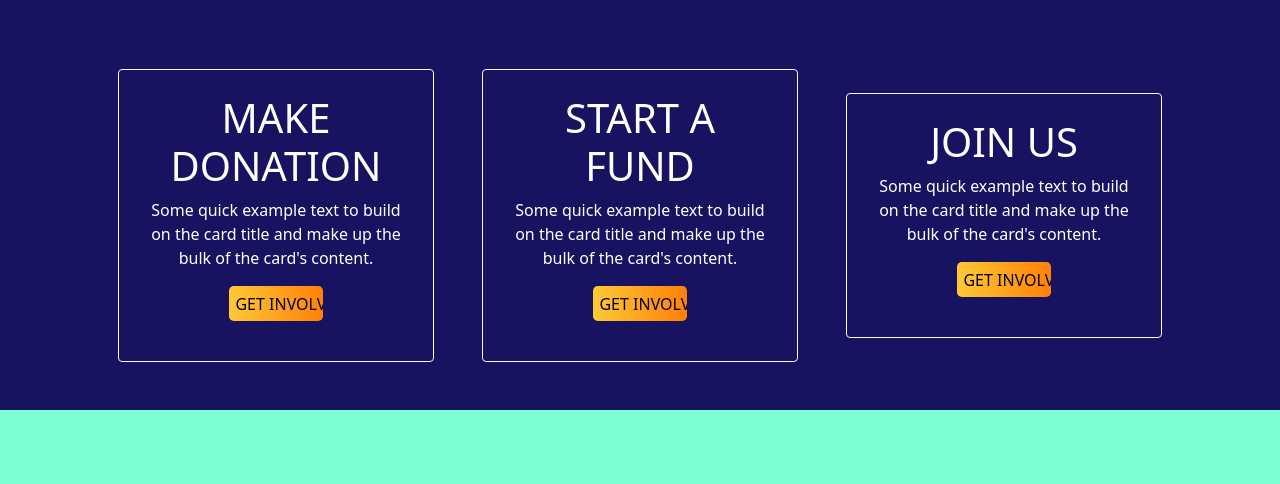
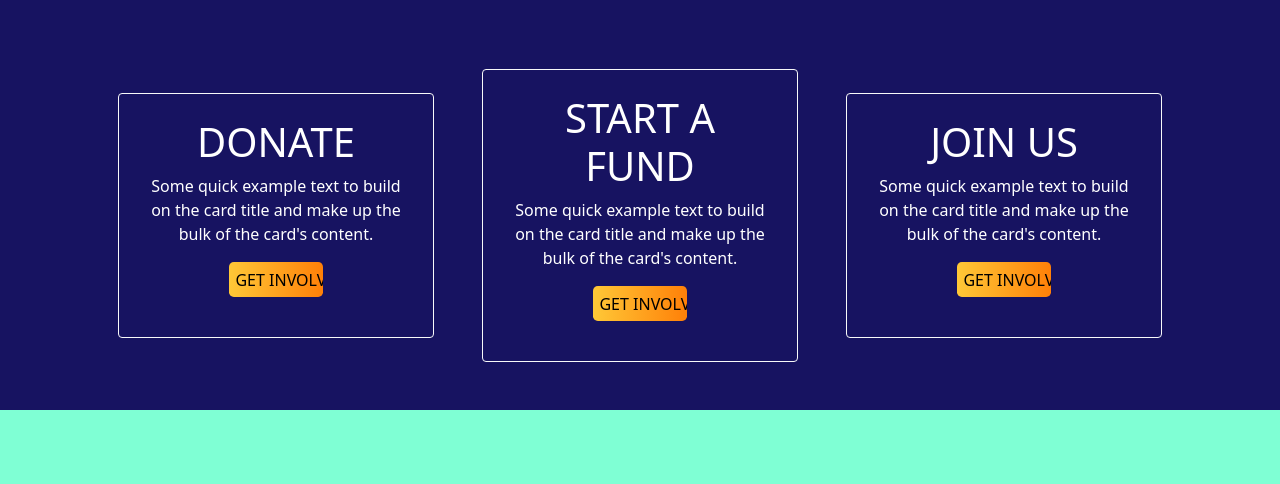
Before and after one commit to github-783221/uihub, a plain HTML site: page index.html in a window 1280 px wide. Shown: the part 2517-3001 px from the top of the page. Drawn offline with nearby package versions, Linux system fonts and the light colour scheme.

Commit message:
Update index.html

```diff
--- a/index.html
+++ b/index.html
@@ -146,7 +146,7 @@
                 <div class="col-12 col-md-4">
                     <div class="card mx-auto p-2  bg-transparent text-white border border-light" style="width: auto;">
                         <div class="card-body">
-                            <h1 class="card-title text-center">MAKE DONATION</h1>
+                            <h1 class="card-title text-center">DONATE</h1>
                             <p class="card-text text-center">Some quick example text to build on the card title and make
                                 up the bulk of the card's content.</p>
                             <div class="text-center">
```
